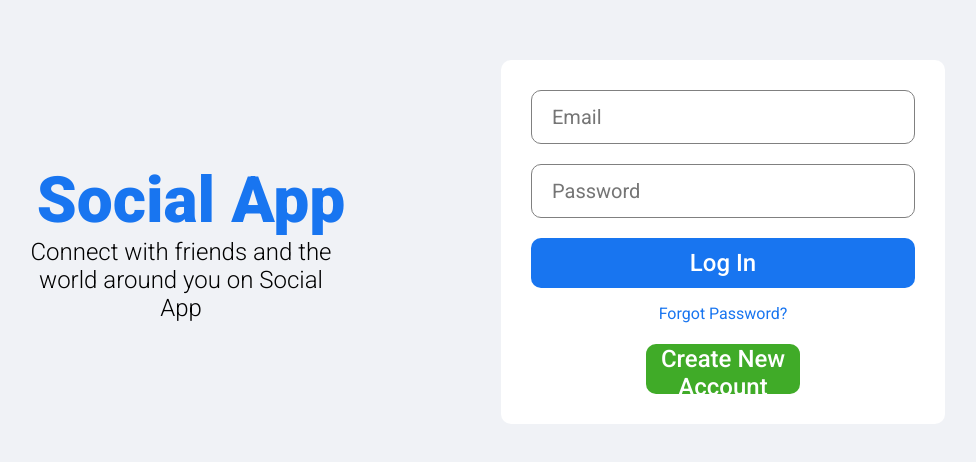
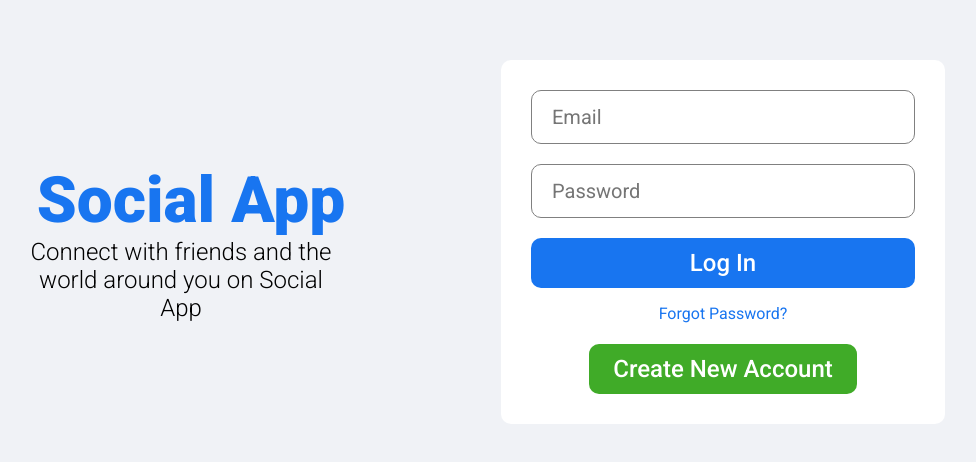
Before and after one commit to KhaledAbuarida/social-app, a React (Create React App) app: page /login in a window 1280 px wide. Shown: the part 158-620 px from the top of the page, without its empty margins (139-1115 px from the left). Built offline with nearby package versions, Linux system fonts and the light colour scheme.

Commit message:
link profile page & deploy to vercel

```diff
--- a/src/components/topbar/Topbar.jsx
+++ b/src/components/topbar/Topbar.jsx
@@ -42,7 +42,9 @@ export default function Topbar() {
             </div>
           </div>
           <div className="profilePic">
-            <img src='/assets/person/1.jpeg' alt="profile Picture" />
+            <Link to='/profile'>
+              <img src='/assets/person/khaled.jpg' alt="" />
+            </Link>
           </div>
         </div>
       </div>
--- a/src/pages/login/login.css
+++ b/src/pages/login/login.css
@@ -31,7 +31,7 @@
 /* login right part */
 .rightPart {
     display: flex;
-    justify-content: start;
+    /* justify-content: start; */
     align-items: center;
 }
 .rightPart .loginForm {
@@ -68,7 +68,7 @@
 .loginBtn {
     background-color: #1875F0;
 }
-.createBtn {
+.loginForm .createBtn {
     width: 70%;
     background-color: #40AB28;
     margin: auto;
--- a/src/pages/register/register.css
+++ b/src/pages/register/register.css
@@ -31,7 +31,7 @@
 /* login right part */
 .rightPart {
     display: flex;
-    justify-content: start;
+    /* justify-content: start; */
     align-items: center;
 }
 .rightPart .loginForm {
```
Also changed, not shown: 1 other file (tests, documents, lock files or other folders).
